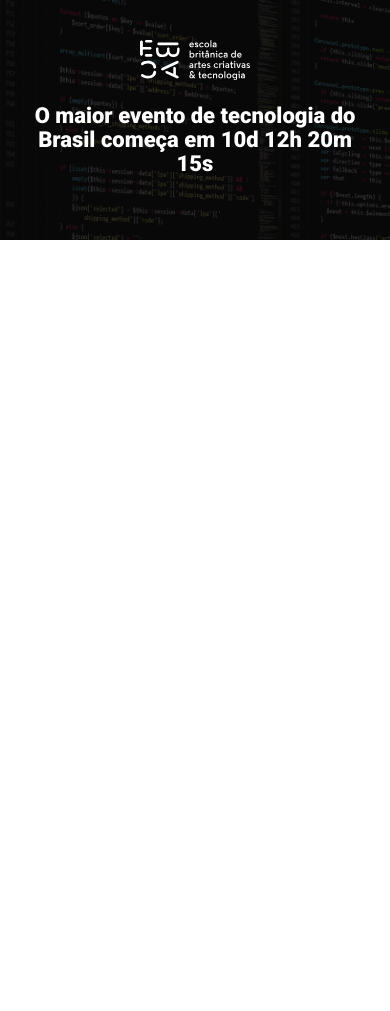
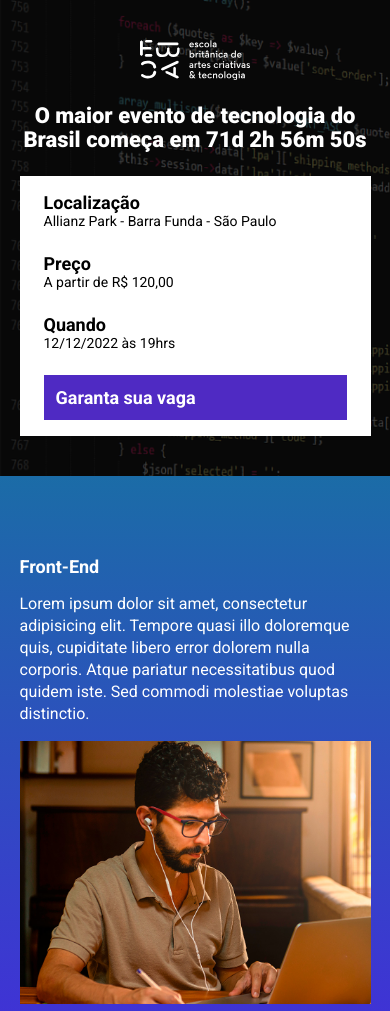
Before and after one commit to diasBR/ebak_tech_talk, a website built with Parcel: page src/index.html in a window 390 px wide. Shown: the top 1011 px of the page. Before the commit the page ends 844 px from the top, so only its background shows below. Built offline with nearby package versions, Linux system fonts and the light colour scheme.

Commit message:
criando a contagem regressiva

```diff
--- a/package.json
+++ b/package.json
@@ -1,9 +1,10 @@
 {
   "name": "ebac_talks",
   "version": "1.0.0",
-  "main": "index.js",
+
   "scripts": {
     "dev": "parcel src/index.html src/styles/main.scss src/scripts/main.js",
+    "build": "parcel build src/index.html",
     "test": "echo \"Error: no test specified\" && exit 1"
   },
   "keywords": [],
--- a/src/index.html
+++ b/src/index.html
@@ -9,21 +9,91 @@
     <link href="https://fonts.googleapis.com/css2?family=Roboto:wght@400;700;900&display=swap" rel="stylesheet">
 
     <title>EBAC Tech Talks</title>
+
     <link rel="stylesheet" href="styles/main.scss">
+
+    <link rel="stylesheet" href="https://unpkg.com/aos@next/dist/aos.css" />
+
 </head>
 <body>
     <header class="hero">
         <div class="container">
             <img class="hero__logo" src="./images/ebac_logo.svg" alt="EBAC">
             <p class="hero__text">
-                O maior evento de tecnologia do Brasil começa em 10d 12h 20m 15s
+                O maior evento de tecnologia do Brasil começa em <span id="contador"></span>
             </p>
-
+            <div class="infos-bar">
+                <ul class="infos-bar__infos">
+                    <li class="infos-bar__infos__item">
+                        <b>Localização</b>
+                        Allianz Park - Barra Funda - São Paulo
+                    </li>
+                    <li class="infos-bar__infos__item">
+                        <b>Preço</b>
+                        A partir de R$ 120,00
+                    </li>
+                    <li class="infos-bar__infos__item">
+                        <b>Quando</b>
+                        12/12/2022 às 19hrs
+                    </li>
+                </ul>
+                <a href="#" class="button button--primary">
+                    Garanta sua vaga
+                </a>
+            </div>
         </div>
     </header>
 
+    <section class="event event--frontend">
+        <div class="container" data-aos="fade-right">
+            <div class="event__details">
+                <h2 class="event__details__title">Front-End</h2>
+                <p class="event__details__description">
+                    Lorem ipsum dolor sit amet, consectetur adipisicing elit. Tempore quasi illo doloremque quis, cupiditate libero error dolorem nulla corporis. Atque pariatur necessitatibus quod quidem iste. Sed commodi molestiae voluptas distinctio.
+                </p>
+            </div>
+            <img class="event__image" src="./images/frontend.png" alt="Front-End">
+        </div>
+    </section>
+
+    <section class="event event--ux-ui event--image-left">
+        <div class="container" data-aos="fade-left">
+            <div class="event__details">
+                <h2 class="event__details__title">UX/UI</h2>
+                <p class="event__details__description">
+                    Lorem ipsum dolor sit amet, consectetur adipisicing elit. Tempore quasi illo doloremque quis, cupiditate libero error dolorem nulla corporis. Atque pariatur necessitatibus quod quidem iste. Sed commodi molestiae voluptas distinctio.
+                </p>
+            </div>
+            <img class="event__image" src="./images/frontend.png" alt="Front-End">
+        </div>
+    </section>
+
+    <section class="event event--data-science">
+        <div class="container" data-aos="fade-right">
+            <div class="event__details">
+                <h2 class="event__details__title">Data Science</h2>
+                <p class="event__details__description">
+                    Lorem ipsum dolor sit amet, consectetur adipisicing elit. Tempore quasi illo doloremque quis, cupiditate libero error dolorem nulla corporis. Atque pariatur necessitatibus quod quidem iste. Sed commodi molestiae voluptas distinctio.
+                </p>
+            </div>
+            <img class="event__image" src="./images/frontend.png" alt="Front-End">
+        </div>
+    </section>
+
+    <section class="event event--backend event--image-left">
+        <div class="container" data-aos="fade-left">
+            <div class="event__details">
+                <h2 class="event__details__title">Back-End</h2>
+                <p class="event__details__description">
+                    Lorem ipsum dolor sit amet, consectetur adipisicing elit. Tempore quasi illo doloremque quis, cupiditate libero error dolorem nulla corporis. Atque pariatur necessitatibus quod quidem iste. Sed commodi molestiae voluptas distinctio.
+                </p>
+            </div>
+            <img class="event__image" src="./images/frontend.png" alt="Front-End">
+        </div>
+    </section>
 
 
+    <script src="https://unpkg.com/aos@next/dist/aos.js"></script>
 
     <script src="scripts/main.js"></script>
 </body>
--- a/src/scripts/main.js
+++ b/src/scripts/main.js
@@ -1 +1,28 @@
-console.log("olá mundo");
+AOS.init();
+
+const dataDoEvento = new Date("dec 12, 2023 19:00:00");
+const timeStampDoEvento = dataDoEvento.getTime();
+
+const contaAsHoras = setInterval(function(){
+    const agora = new Date();
+    const timeStampAtual = agora.getTime();
+
+    const distanciaAteOEvento = timeStampDoEvento - timeStampAtual;
+
+    const diaEmMs = 1000 * 60 * 60 * 24;
+    const horaEmMs = 1000 * 60 * 60;
+    const minutoEmMs = 1000 * 60;
+
+    const diasAteOEvento = Math.floor(distanciaAteOEvento / diaEmMs);
+    const horasAteOEvento = Math.floor((distanciaAteOEvento % diaEmMs) / horaEmMs);
+    const minutosAteOEvento = Math.floor((distanciaAteOEvento % horaEmMs) / minutoEmMs);
+    const segundosAteOEvento = Math.floor((distanciaAteOEvento % minutoEmMs) / 1000);
+
+    document.getElementById('contador').innerHTML = `${diasAteOEvento}d ${horasAteOEvento}h ${minutosAteOEvento}m ${segundosAteOEvento}s`;
+
+    if (distanciaAteOEvento < 0) {
+        clearInterval(contaAsHoras);
+        document.getElementById('contador').innerHTML = `Evento expirado`;
+    }
+
+}, 1000);
--- /dev/null
+++ b/src/styles/_event.scss
@@ -0,0 +1,64 @@
+@use 'variables';
+
+.event {
+    padding: 80px 0;
+
+    &--frontend {
+        background-image: linear-gradient(variables.$blue1, variables.$blue2);
+    }
+
+    &--ux-ui {
+        background-image: linear-gradient(variables.$blue2, variables.$pink);
+    }
+
+    &--data-science {
+        background-image: linear-gradient(variables.$pink, variables.$yellow);
+    }
+
+    &--backend {
+        background-image: linear-gradient(variables.$yellow, variables.$pink);
+    }
+
+    &--image-left {
+        .container {
+            flex-direction: row-reverse;
+        }
+    }
+
+    .container {
+        display: flex;
+        gap: 40px;
+    }
+
+    &__image {
+        max-width: 360px;
+    }
+
+    &__details {
+
+        &__title {
+            font-size: 18px;
+            font-weight: bold;
+            margin-bottom: 16px;
+        }
+
+        &__description {
+            line-height: 22px;
+        }
+    }
+
+    @media (max-width: 640px) {
+        .container {
+            display: block;
+        }
+
+        &__image {
+            width: 100%;
+        }
+
+        &__details {
+            margin-right: 0;
+            margin-bottom: 16px;
+        }
+    }
+}
--- a/src/styles/_hero.scss
+++ b/src/styles/_hero.scss
@@ -1,3 +1,5 @@
+@use 'variables';
+
 .hero {
     padding-top: 64px;
     padding-bottom: 100px;
@@ -16,7 +18,7 @@
         left: 0;
         width: 100%;
         height: 100%;
-        background-color: #000;
+        background-color: variables.$secondaryTextColor;
         content: '';
         opacity: .7;
     }
@@ -26,7 +28,6 @@
         margin-bottom: 64px;
         font-size: 40px;
         line-height: 56px;
-        color: #fff;
         font-weight: 800;
         text-align: center;
     }
--- /dev/null
+++ b/src/styles/_variables.scss
@@ -0,0 +1,8 @@
+$textColor: #fff;
+$secondaryTextColor: #000;
+
+$blue1: #1B6CA7;
+$blue2: #442BDB;
+$pink: #89223B;
+$yellow: #9c791d;
+$purple: #4f2ac3;
--- /dev/null
+++ b/src/styles/components/_buttons.scss
@@ -0,0 +1,25 @@
+@use '../variables';
+
+.button {
+    padding: 12px;
+    font-size: 18px;
+    font-weight: bold;
+    text-decoration: none;
+    text-align: center;
+    white-space: nowrap;
+
+    &--primary {
+        color: #fff;
+        background-color: variables.$purple;
+    }
+
+    @media (max-width: 640px) {
+        display: block;
+        width: 100%;
+    }
+
+    @media (max-width: 1024px) {
+        display: flex;
+        align-items: center;
+    }
+}
--- /dev/null
+++ b/src/styles/components/_infos_bar.scss
@@ -0,0 +1,42 @@
+@use '../variables';
+
+.infos-bar {
+    padding: 16px 24px;
+    background-color: variables.$textColor;
+    display: flex;
+    justify-content: space-between;
+
+    &__infos {
+        display: flex;
+        gap: 40px;
+
+        &__item {
+            font-size: 14px;
+            color: variables.$secondaryTextColor;
+
+            b {
+                font-size: 18px;
+                display: block;
+                color: variables.$secondaryTextColor;
+            }
+        }
+    }
+
+    @media (max-width: 640px) {
+        display: block;
+
+        &__infos {
+            display: block;
+
+            &__item {
+                margin-bottom: 24px;
+            }
+        }
+    }
+
+    @media (max-width: 1024px) {
+        &__infos {
+            gap: 16px;
+        }
+    }
+}
--- a/src/styles/main.scss
+++ b/src/styles/main.scss
@@ -1,10 +1,16 @@
 @use 'hero';
+@use 'components/infos_bar';
+@use 'components/buttons';
+@use 'event';
+@use 'variables';
 
 * {
     margin: 0;
     padding: 0;
     box-sizing: border-box;
     font-family: 'Roboto', sans-serif;
+    color: variables.$textColor;
+    list-style: none;
 }
 
 .container {
```
